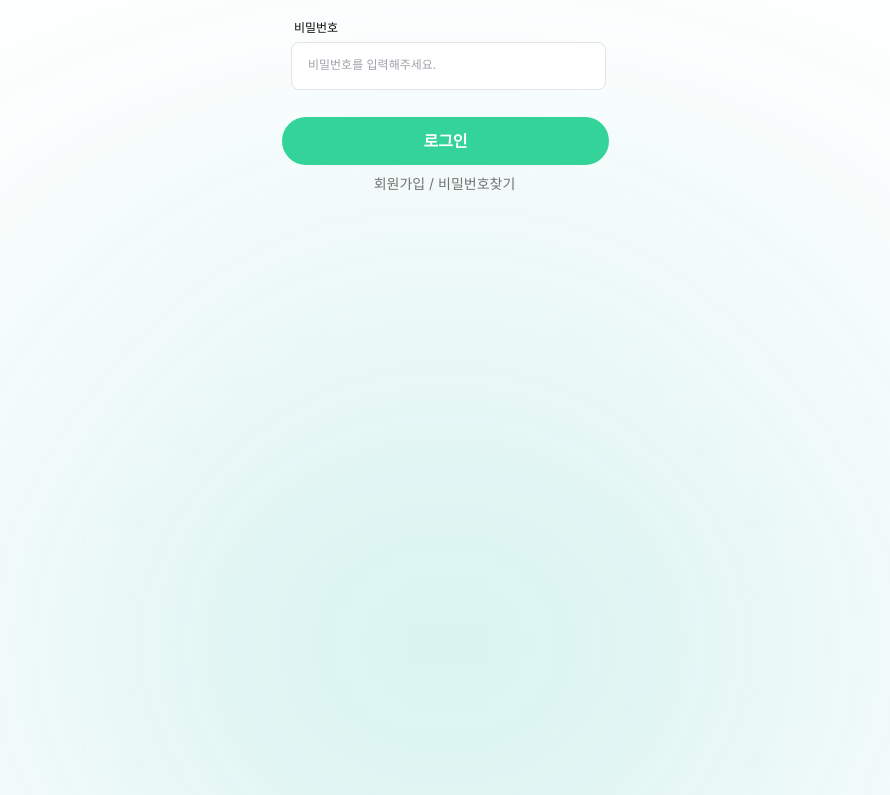
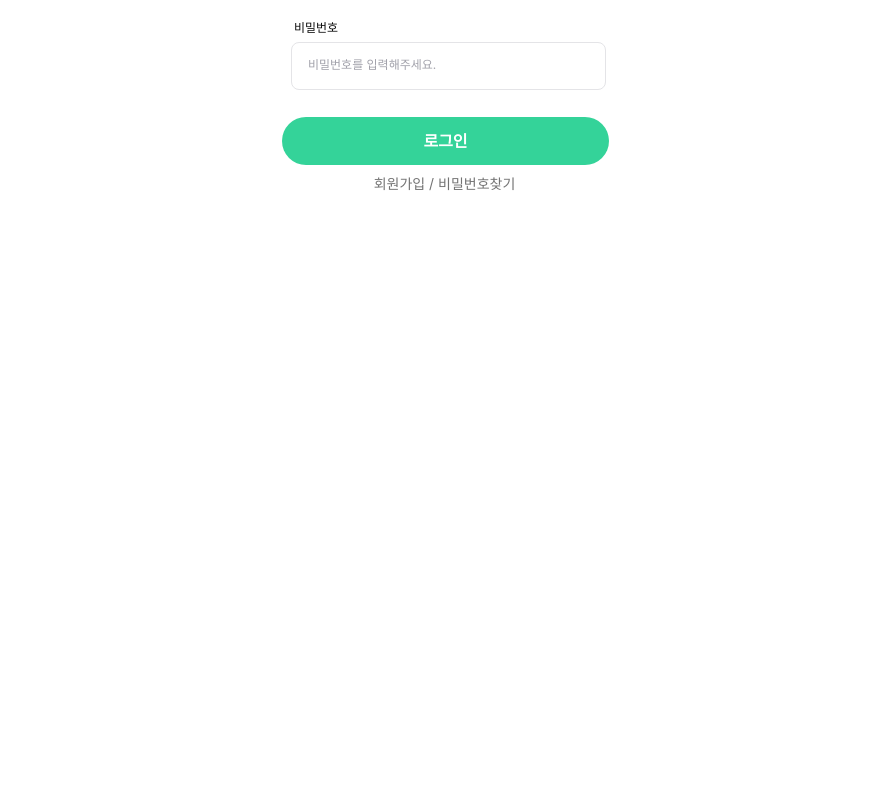
Before and after one commit to HakkertonDitto/frontend, a React (Create React App) app: page /donor/login in a window 1280 px wide. Shown: the part 222-1017 px from the top of the page, without its empty margins (195-1085 px from the left). After the commit the page ends 800 px from the top, so only its background shows below. Built offline with nearby package versions, Linux system fonts and the light colour scheme.

Commit message:
refactor: login 스크롤 생기는 현상 해결 (배경 제거)

```diff
--- a/src/pages/donor/Login.js
+++ b/src/pages/donor/Login.js
@@ -5,7 +5,6 @@ const Login = () => {
     <>
       <div className="flex justify-center">
         <div className="w-[360px] h-[800px] relative bg-white">
-          <div className="w-[465px] h-[303px] left-[-52px] top-[714px] absolute opacity-70 bg-teal-500 blur-[250px]" />
           <div className="w-[307px] left-[26px] top-[397px] absolute text-center text-neutral-500 text-sm font-normal leading-tight">
             회원가입 / 비밀번호찾기
           </div>
```
